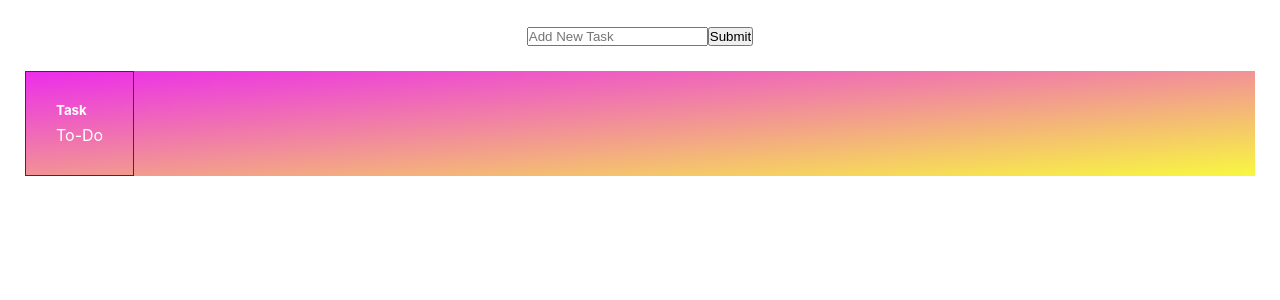
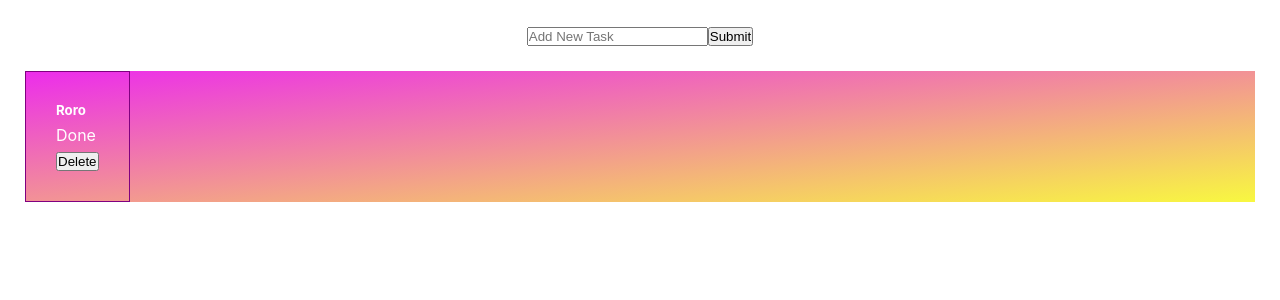
Before and after one commit to RehamMuhammad/Simple-To-do-React, a React (Create React App) app: page / in a window 1280 px wide. Shown: the top 300 px of the page. Built offline with nearby package versions, Linux system fonts and the light colour scheme.

Commit message:
Add Todo List

```diff
--- a/src/components/Todo/index.js
+++ b/src/components/Todo/index.js
@@ -1,11 +1,12 @@
 import React from 'react'
 import "./todo.css"
 
-function Todo() {
+function Todo({todo, deleteTask, toggleTask }) {
   return (
     <div className='container'>
-        <h5 className='task'>Task</h5>
-        <p className='status'>To-Do</p>
+        <h5 className='task' onClick={toggleTask}>{todo.task}</h5>
+        <p className='status'>{todo.status}</p>
+        <button onClick={deleteTask}>Delete</button>
     </div>
   )
 }
--- /dev/null
+++ b/src/components/TodoList/index.js
@@ -0,0 +1,16 @@
+import React from 'react'
+import { Todo } from '..'
+
+function TodoList({ toDoList, handleToggle, handleFilter }) {
+    return (
+        <div>
+            {toDoList.map(todo => {
+                return (
+                    <Todo key={todo.id} todo={todo} toggleTask={handleToggle} deleteTask={handleFilter} />
+                )
+            })}
+        </div>
+    )
+}
+
+export { TodoList }
--- a/src/components/index.js
+++ b/src/components/index.js
@@ -1,2 +1,3 @@
 export * from "./Todo"
 export * from "./AddTodo"
+export * from "./TodoList"
--- a/src/pages/HomePage/index.js
+++ b/src/pages/HomePage/index.js
@@ -1,5 +1,5 @@
 import React from 'react'
-import { AddTodo, Todo } from '../../components'
+import { AddTodo, TodoList } from '../../components'
 import "./home.css"
 
 function Home() {
@@ -13,7 +13,7 @@ function Home() {
       </div>
 
       <main>
-        <Todo />
+        <TodoList toDoList={[{id:1, task:"Roro", status:"Done"}]} />
       </main>
       </>
 
```
